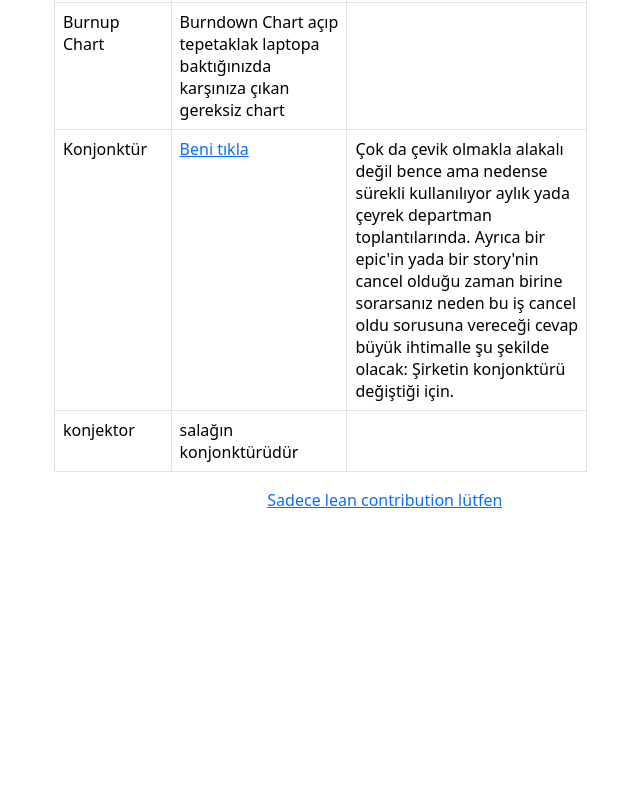
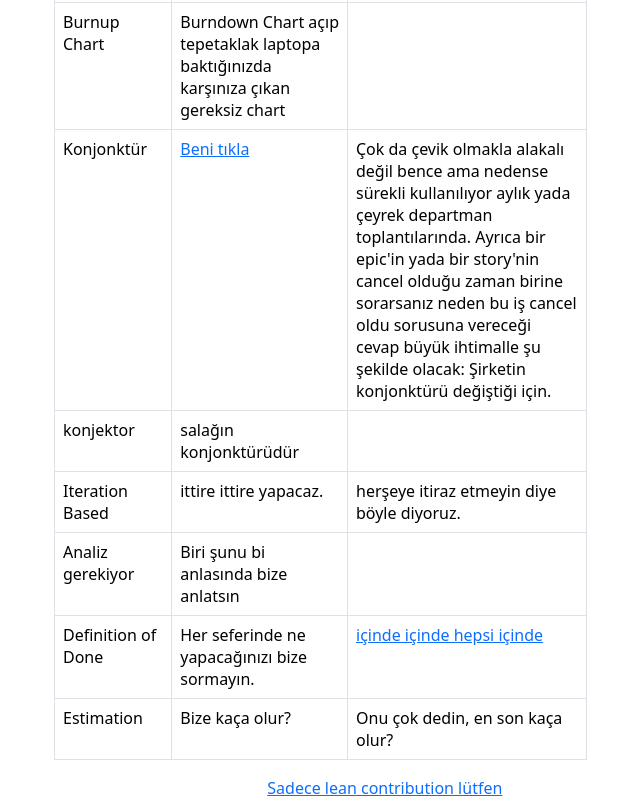
Before and after one commit to stayingalivee/agileafsozlugu.com, a plain HTML site: page index.html in a window 1280 px wide. Shown: the part 1977-2777 px from the top of the page, without its empty margins (266-906 px from the left). Before the commit the page ends 2489 px from the top, so only its background shows below. Drawn offline with nearby package versions, Linux system fonts and the light colour scheme.

Commit message:
Update index.html
Update af

```diff
--- a/index.html
+++ b/index.html
@@ -147,7 +147,26 @@
                 <td>salağın konjonktürüdür</td>
                 <td></td>
             </tr>
-
+            <tr>
+                <td>Iteration Based</td>
+                <td>ittire ittire yapacaz.</td>
+                <td>herşeye itiraz etmeyin diye böyle diyoruz.</td>
+            </tr>
+            <tr>
+                <td>Analiz gerekiyor</td>
+                <td>Biri şunu bi anlasında bize anlatsın</td>
+                <td></td>
+            </tr>
+            <tr>
+                <td>Definition of Done</td>
+                <td>Her seferinde ne yapacağınızı bize sormayın.</td>
+                <td><a href="https://youtu.be/SbBLNj2CkRI?t=189">içinde içinde hepsi içinde</a></td>
+            </tr>
+             <tr>
+                <td>Estimation</td>
+                <td>Bize kaça olur?</td>
+                <td>Onu çok dedin, en son kaça olur?</td>
+            </tr>
          </tbody>
     </table>
     </div>
```
